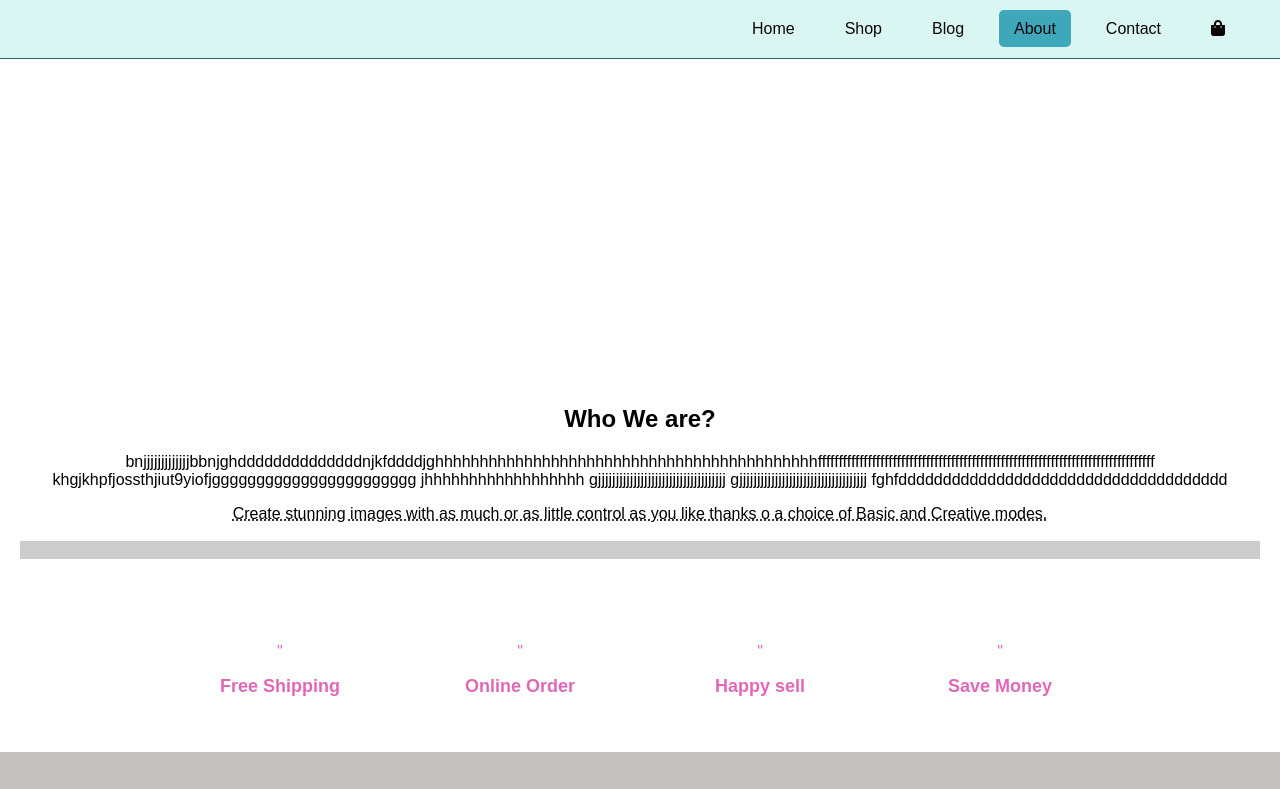
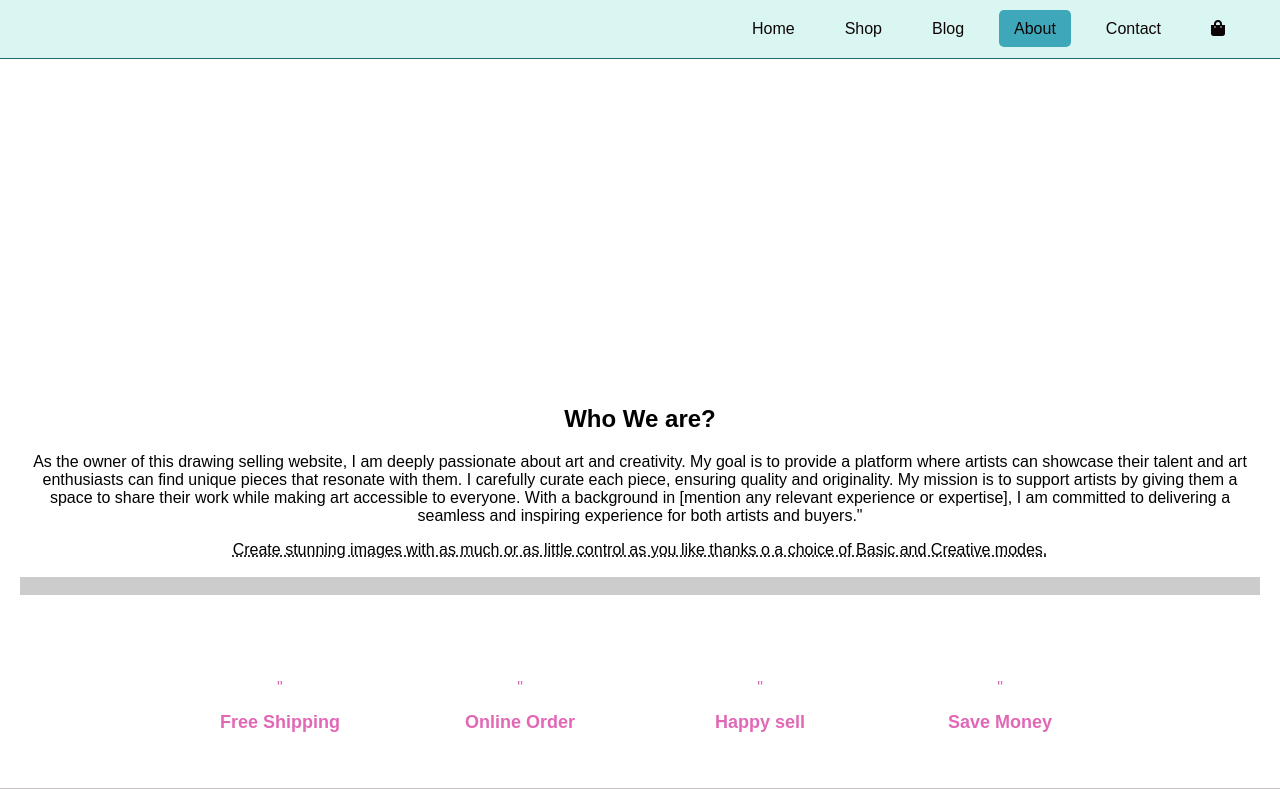
Before and after one commit to Komalr-Excelr/Artwork-Selling-website, a plain HTML site: page about.html in a window 1280 px wide. Shown: the top 789 px of the page. Drawn offline with Linux system fonts and the light colour scheme; a script that the page names is missing.

Commit message:
Update about.html

```diff
--- a/about.html
+++ b/about.html
@@ -33,12 +33,11 @@
     <img src="pics/img11.jpg" alt="">
     <div>
         <h2>Who We are?</h2>
-        <p>bnjjjjjjjjjjjjjbbnjghddddddddddddddnjkfddddjghhhhhhhhhhhhhhhhhhhhhhhhhhhhhhhhhhhhhhhhhhhfffffffffffffffffffffffffffffffffffffffffffffffffffffffffffffffffffffffffffffffff
-            khgjkhpfjossthjiut9yiofjggggggggggggggggggggggg
-            jhhhhhhhhhhhhhhhhhh
-            gjjjjjjjjjjjjjjjjjjjjjjjjjjjjjjjjjjjj
-            gjjjjjjjjjjjjjjjjjjjjjjjjjjjjjjjjjjjj
-            fghfddddddddddddddddddddddddddddddddddddd
+        <p>As the owner of this drawing selling website, I am deeply passionate about art and creativity.
+            My goal is to provide a platform where artists can showcase their talent and art enthusiasts can find unique pieces that resonate with them.
+            I carefully curate each piece, ensuring quality and originality.
+            My mission is to support artists by giving them a space to share their work while making art accessible to everyone.
+            With a background in [mention any relevant experience or expertise], I am committed to delivering a seamless and inspiring experience for both artists and buyers."
         </p>
         <abbr title="">Create stunning images with as much or as little control as you
             like thanks o a choice of Basic and Creative modes.
```
